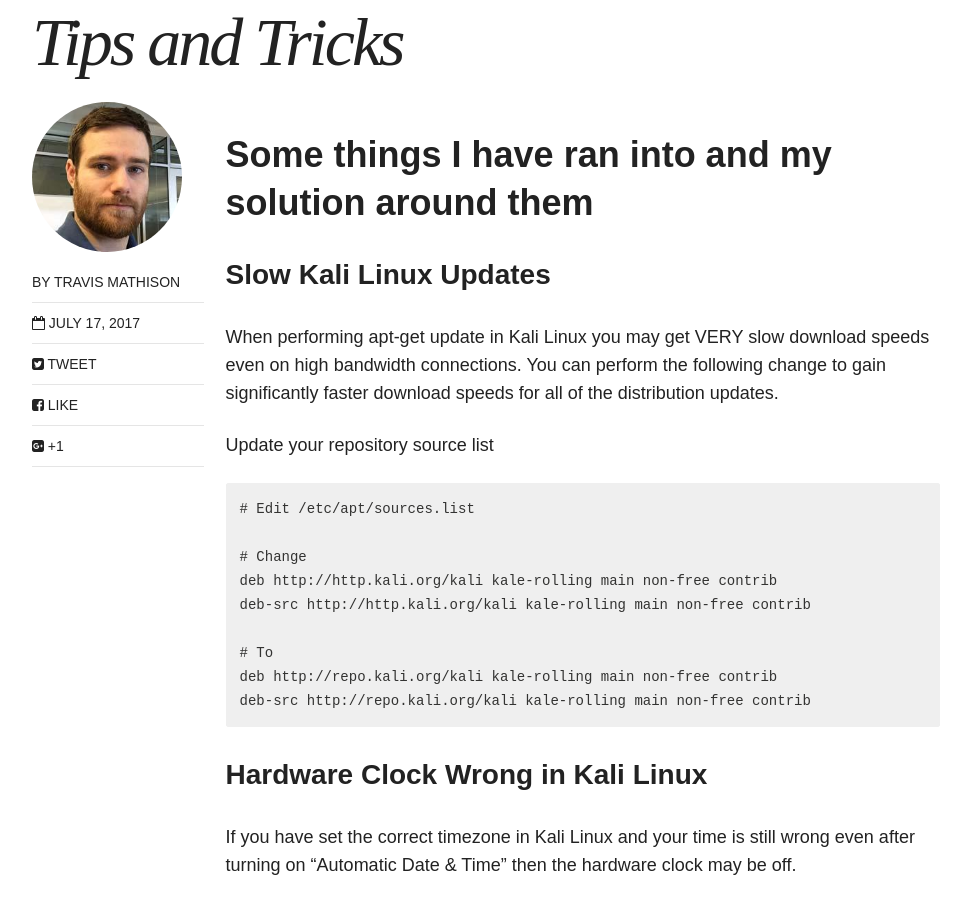
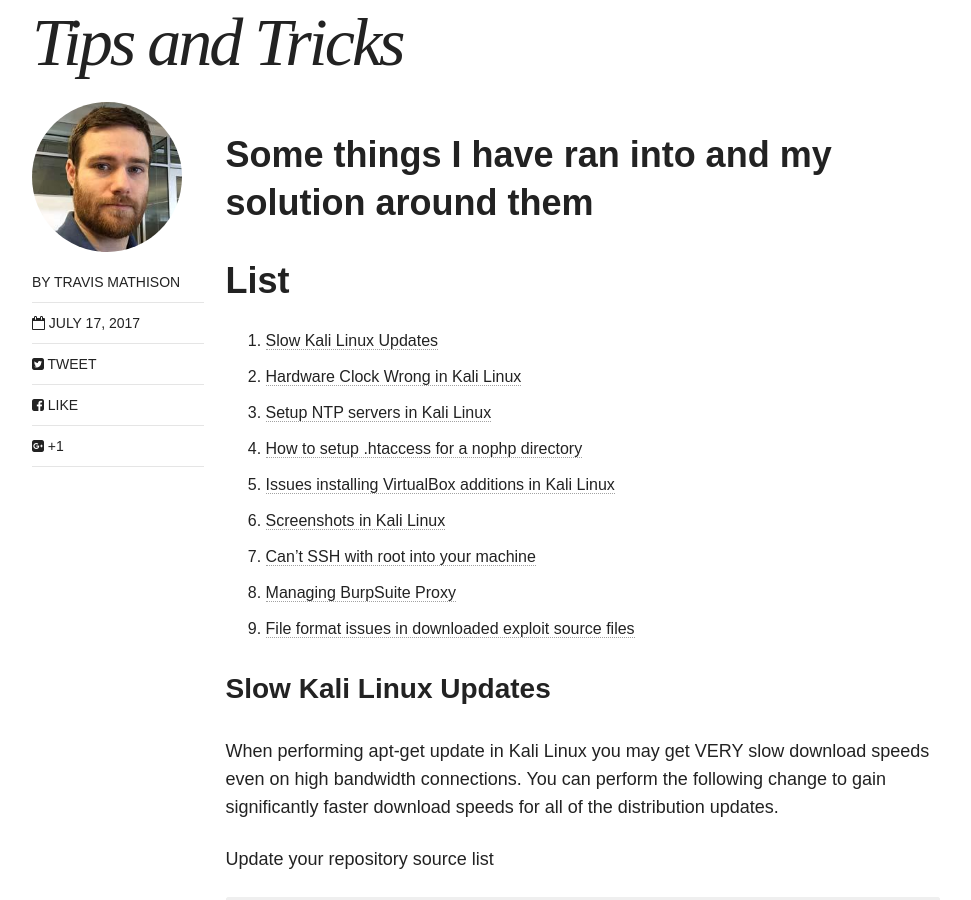
Before and after one commit to tdmathison/tdmathison.github.io, a Jekyll site: the page built from _posts/guides_docs/2017-07-17-Tips-and-Tricks.md, in a window 1280 px wide and 900 px high, scrolled down 526 px. Shown: the whole window, without its empty margins (154-1125 px from the left). Built offline with Jekyll 4.4.1, drawn with Linux system fonts in a browser that asks for light colours; nearby versions of some CDN libraries; some of the changed text lies outside the part shown.

Commit message:
adding toc to tips and tricks page

````diff
--- a/_posts/guides_docs/2017-07-17-Tips-and-Tricks.md
+++ b/_posts/guides_docs/2017-07-17-Tips-and-Tricks.md
@@ -11,6 +11,19 @@
 date: 2017-07-17
 ---
 # Some things I have ran into and my solution around them
+
+# List
+1. [Slow Kali Linux Updates](#slow-kali-linux-updates)
+2. [Hardware Clock Wrong in Kali Linux](#hardware-clock-wrong-in-kali-linux)
+3. [Setup NTP servers in Kali Linux](#setup-ntp-servers-in-kali-linux)
+4. [How to setup .htaccess for a nophp directory](#howto-setup-htaccess-for-a-nophp-directory)
+5. [Issues installing VirtualBox additions in Kali Linux](#issues-installing-vbox-additions)
+6. [Screenshots in Kali Linux](#screenshots-in-kali-linux)
+7. [Can't SSH with root into your machine](#cant-ssh-with-root)
+8. [Managing BurpSuite Proxy](#managing-burpsuite-proxy)
+9. [File format issues in downloaded exploit source files](#file-format-issues)
+
+<a name="slow-kali-linux-updates"></a>
 ## Slow Kali Linux Updates
 When performing apt-get update in Kali Linux you may get VERY slow download speeds even on high bandwidth connections. You can perform the following change to gain significantly faster download speeds for all of the distribution updates.<br />
 
@@ -27,6 +40,7 @@
 deb-src http://repo.kali.org/kali kale-rolling main non-free contrib
 ```
 
+<a name="hardware-clock-wrong-in-kali-linux"></a>
 ## Hardware Clock Wrong in Kali Linux
 If you have set the correct timezone in Kali Linux and your time is still wrong even after turning on "Automatic Date & Time" then the hardware clock may be off.<br />
 
@@ -74,6 +88,7 @@
 ntpd: time set +38157.952268s
 ```
 
+<a name="setup-ntp-servers-in-kali-linux"></a>
 ## Setup NTP servers in Kali Linux
 Kali Linux may not properly sync up it's date and time.  You can setup working NTP servers using the following instructions.<br />
 
@@ -102,7 +117,8 @@
 /etc/init.d/ntp restart
 ```
 
-## How-to Setup .htaccess for a NoPHP Directory
+<a name="howto-setup-htaccess-for-a-nophp-directory"></a>
+## How to Setup .htaccess for a NoPHP Directory
 Some RFI exploits may run against the local system. For example, when compromising a machine, I had pointed the victim to a php exploit on my local system. The exploit was instead running against my local system. This is due to the local Apache web server running the code as a normal web call.<br />
 
 To disable this and to setup a specific directory where php does not execute, the following must be done.
@@ -119,7 +135,8 @@
 </Directory>
 ```
 
-## Issues installing Virtual Box Linux Additions to Kali Linux VM
+<a name="issues-installing-vbox-additions"></a>
+## Issues installing Virtual Box Linux Additions in Kali Linux VM
 After mounting the Virtual Box Linux Additions ISO
 ```
 # Copy the files to a temp directory in your home directory
@@ -219,6 +236,7 @@
 linux-headers-4.9.0-kali3-686 - Header files for Linux 4.9.0-kali3-686
 ```
 
+<a name="screenshots-in-kali-linux"></a>
 ## Screenshots in Kali Linux
 KeepNote
 * To take a screenshot of a specific section of the screen you can press CTRL-INSERT and then drag a section of the screen you want in the image.  You can then paste this into your document.
@@ -226,6 +244,7 @@
 Linux
 * You can use a Linux tool call "screenshot" which offers similar functionality. Press SHIFT+PRTSCR to capture a specific area of the screen.  The image is dropped into your Pictures directory.
 
+<a name="cant-ssh-with-root"></a>
 ## Can't SSH with root into your machine
 When pivoting through networks you'll end up doing port forwarding and creating reverse SSH tunnels back into your linux machine. By default, in Debian root cannot do this for security reasons.<br /><br />
 <i>Change required to allow reverse SSH shells using the root account (only the Kali machine, not on your daily Linux machine)</i>
@@ -242,12 +261,14 @@
 root@sengen:~# service ssh restart
 ```
 
+<a name="managing-burpsuite-proxy"></a>
 ## Managing BurpSuite proxy
 Proxy Management
 * To make things easier for switching between using the Burp proxy and not I found that the "Proxy Selector" add-on worked the best
 * You can do a search in the add-on's repository for FireFox/Chrome/Safari and find this add-on
 * You then can add a BurpSuite proxy setting with 127.0.0.1:8080 as the proxy for when you want to intercept traffic
 
+<a name="file-format-issues"></a>
 ## File format issues in downloaded exploit source files
 From time-to-time you'll grab a file that was created on Windows but you want to use it on Linux (or the other way around) and there are return character issues in it. One thing that may fix your issue is using the dos2unix or unix2dos commands.
 
````
